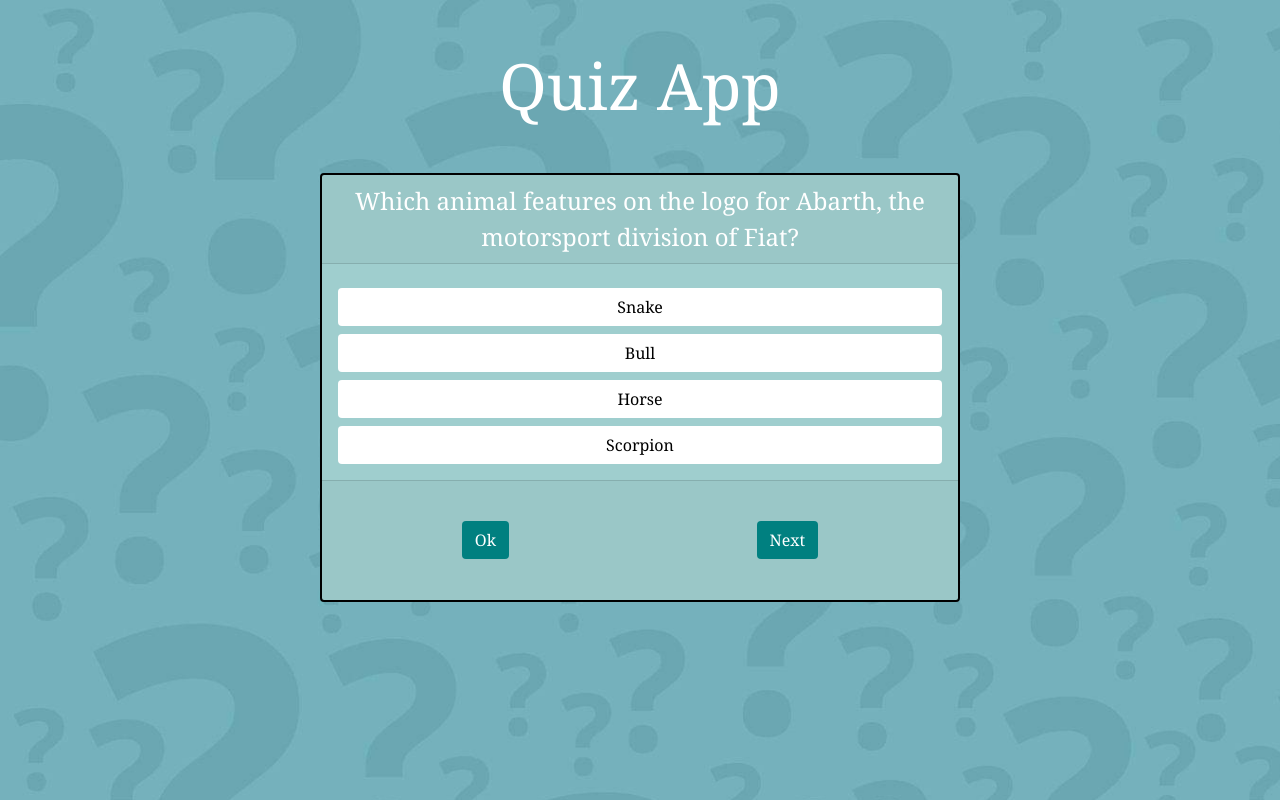
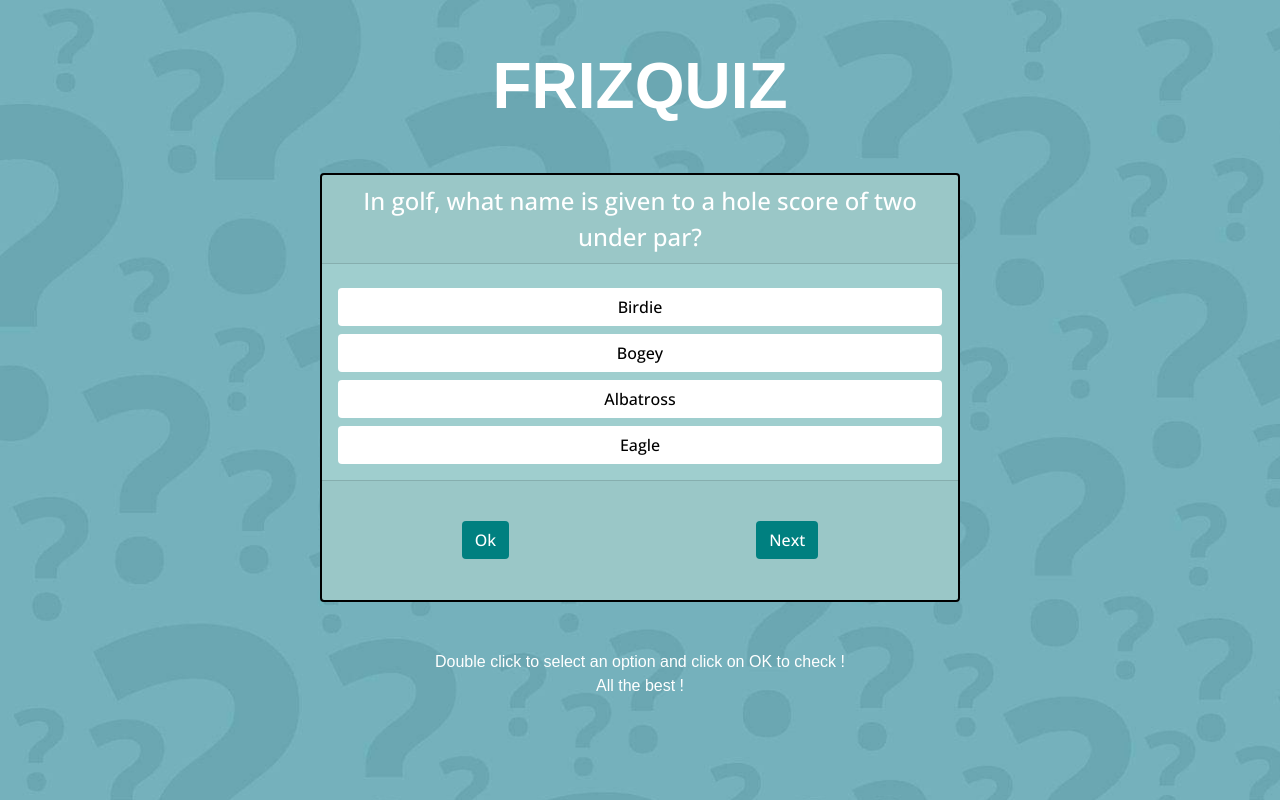
Before and after one commit to Mayankk7/frizquiz, a React (Create React App) app: page /quiz in a window 1280 px wide. Shown: the top 800 px of the page. Built offline with nearby package versions, Linux system fonts and the light colour scheme.

Commit message:
adding styles

```diff
--- a/src/App.css
+++ b/src/App.css
@@ -1,17 +1,20 @@
-@import url('https://fonts.googleapis.com/css2?family=Josefin+Sans:wght@300;400&display=swap');
 @import url('https://fonts.googleapis.com/css2?family=Source+Sans+3:ital,wght@1,800&display=swap');
-
+@import url('https://fonts.googleapis.com/css2?family=Open+Sans:wght@500&display=swap');
 .App {
   text-align: center;
 }
 
+.heading{
+  font-family: 'Source Sans 3', sans-serif;
+  margin-top:20vh!important;
+}
 body{
   background: url(./bg.jpg);
   height:120vh;
   background-size: cover;
   background-position: fixed;
   background-repeat: no-repeat;
-  font-family: Georgia, 'Times New Roman', Times, serif;
+  font-family: 'Open Sans', sans-serif;
 }
 
 h1{
@@ -80,43 +83,19 @@ input:focus{
   outline:none!important;
 }
 
-@media (prefers-reduced-motion: no-preference) {
-  .App-logo {
-    animation: App-logo-spin infinite 20s linear;
-  }
+.head{
+  font-family: 'Source Sans 3', sans-serif;
+  font-weight: 800;
+  text-decoration: italic;
 }
 
-.App-header {
-  background-color: #282c34;
-  min-height: 100vh;
-  display: flex;
-  flex-direction: column;
-  align-items: center;
-  justify-content: center;
-  font-size: calc(10px + 2vmin);
-  color: white;
-}
-
-.App-link {
-  color: #61dafb;
-}
-
-.head{
+.footer{
+  color:white;
   font-family: 'Source Sans 3', sans-serif;
-}
-
-@keyframes App-logo-spin {
-  from {
-    transform: rotate(0deg);
-  }
-  to {
-    transform: rotate(360deg);
-  }
 }
 
 @media (max-width:670px) {
   .card-header{
     font-size:1rem!important;
   }
-
 }
--- a/src/components/Home.js
+++ b/src/components/Home.js
@@ -10,7 +10,7 @@ const Home = () => {
     }
     return (
             <div className='container mt-5 top'>
-            <h1 className='head'>QUIZ APP</h1>
+            <h1 className='head'>FRIZQUIZ</h1>
             <div className='mt-5'>
             <input type="text" className="mx-3" placeholder='Name' onChange={(e)=> {setname(e.target.value);}}/>
             <button className='btn mt-2' onClick={() => {startquiz()}}>Start!</button>
--- a/src/components/Quiz.js
+++ b/src/components/Quiz.js
@@ -70,7 +70,7 @@ const Quiz = ({ score, setscore }) => {
 
         <div>
             <div className='container mt-5'>
-                <h1>Quiz App</h1>
+                <h1 className='head'>FRIZQUIZ</h1>
             </div>
             <div class="card text-center w-50 m-auto mt-5 ">
                 <div class="card-header h-50">
@@ -88,11 +88,14 @@ const Quiz = ({ score, setscore }) => {
                     }
                 </div>
                 <div class="card-footer d-flex flex-direction justify-space-between">
-                    {!answered && <button className='btn btn-w m-auto' onClick={() => { showans(); }}>Ok</button>}
+                    {!answered && <button className='btn btn-w m-auto' onClick={() =>showans() }>Ok</button>}
                     <button className='btn btn-w m-auto' onClick={() => {
                         select ? (nextques()) : (alert("Please Select an option"))
                     }}>Next</button>
                 </div>
+            </div>
+            <div className='footer mt-5'>
+                Double click to select an option and click on OK to check !<br/>All the best !
             </div>
         </div>
     )
--- a/src/components/Result.js
+++ b/src/components/Result.js
@@ -5,7 +5,7 @@ const Result = () => {
     const scored = localStorage.getItem('score');
     return (
         <div className='mt-5'>
-            <div className='mt-5'>
+            <div className='heading'>
             <h1>Hey {name}, Your Score is :</h1>
             <div className='mt-5'>
                 <h1>{scored}</h1>
--- a/src/data.json
+++ b/src/data.json
@@ -1,109 +1,102 @@
-
 [
   {
-        "category": "Vehicles",
-        "question": "Which animal features on the logo for Abarth, the motorsport division of Fiat?",
-        "correct_answer": "Scorpion",
+    "question": "In golf, what name is given to a hole score of two under par?",
+    "correct_answer": "Eagle",
     "options": [
-          "Snake",
-          "Bull",
-          "Horse",
-          "Scorpion"
+      "Birdie",
+      "Bogey",
+      "Albatross",
+      "Eagle"
     ]
   },
   {
-        "category": "Entertainment: Music",
-        "question": "Which member of the English band &quot;The xx released their solo album In Colour in 2015?",
-        "correct_answer": "Jamie xx",
+    "question": "In what sport is a shuttlecock used?",
+    "correct_answer": "Badminton",
     "options": [
-          "Romy Madley Croft",
-          "Oliver Sim",
-          "Jamie xx",
-          "Baria Qureshi"
+      "Badminton",
+      "Table Tennis",
+      "Rugby",
+      "Cricket"
     ]
   },
   {
-        "category": "History",
-        "question": "I disapprove of what you say, but I will defend to the death your right to say it is a quote from French philosopher Voltaire.",
-        "correct_answer": "False",
+    "question": "In baseball, how many fouls are an out?",
+    "correct_answer": "0",
     "options": [
-          "True",
-          "False"
+      "5",
+      "3",
+      "2",
+      "0"
     ]
   },
   {
-        "category": "Entertainment: Music",
-        "question": "Which of these is NOT a song on The Beatles 1968 self titled album, also known as the White album?",
-        "correct_answer": "Being For The Benefit Of Mr. Kite!",
+    "question": "Which country has hosted the 2018 FIFA World Cup?",
+    "correct_answer": "Russia",
     "options": [
-          "Why Dont We Do It in the Road?",
-          "Everybodys Got Something to Hide Except Me and My Monkey",
-          "The Continuing Story of Bungalow Bill",
-          "Being For The Benefit Of Mr. Kite!"
+      "Russia",
+      "Germany",
+      "United States",
+      "Saudi Arabia"
     ]
   },
   {
-        "category": "General Knowledge",
-        "question": "What is the romanized Japanese word for university?",
-        "correct_answer": "Daigaku",
+    "question": "This Canadian television sportscaster is known for his Hockey Night in Canada role, a commentary show during hockey games.",
+    "correct_answer": "Don Cherry",
     "options": [
-          "Toshokan",
-          "Jimusho",
-          "Daigaku",
-          "Shokudou"
+      "Don McKellar",
+      "Don Taylor ",
+      "Don Cherry",
+      "Donald Sutherland"
     ]
   },
   {
-        "category": "General Knowledge",
-        "question": "The French word to travel is Travail",
-        "correct_answer": "False",
+    "question": "Which boxer was banned for taking a bite out of Evander Holyfields ear in 1997?",
+    "correct_answer": "Mike Tyson",
     "options": [
-          "True",
-          "False"
+      "Mike Tyson",
+      "Roy Jones Jr.",
+      "Evander Holyfield",
+      "Lennox Lewis"
     ]
   },
   {
-        "category": "Entertainment: Video Games",
-        "question": "The creator of the Touhou Project series is:",
-        "correct_answer": "ZUN",
+    "question": "What team did England beat to win in the 1966 World Cup final?",
+    "correct_answer": "West Germany",
     "options": [
-          "SUN",
-          "RUN",
-          "ZUN",
-          "PUN"
+      "Soviet Union",
+      "Portugal",
+      "West Germany",
+      "Brazil"
     ]
   },
   {
-        "category": "Entertainment: Video Games",
-        "question": "Gimmick! is a Japanese Famicom game that uses a sound chip expansion in the cartridge. What is it called?",
-        "correct_answer": "FME-7",
+    "question": "Who is often called the Maestro in the mens tennis circuit?",
+    "correct_answer": "Roger Federer",
     "options": [
-          "VRC7",
-          "VRC6",
-          "MMC5",
-          "FME-7"
+      "Roger Federer",
+      "Bill Tilden",
+      "Boris Becker",
+      "Pete Sampras"
     ]
   },
   {
-        "category": "Entertainment: Film",
-        "question": "Who directed the movie Alien?",
-        "correct_answer": "Ridley Scott",
+    "question": "The Los Angeles Dodgers were originally from what U.S. city?",
+    "correct_answer": "Brooklyn",
     "options": [
-            "Ridley Scott",
-          "Christopher Nolan",
-          "Michael Bay",
-          "James Cameron"
+      "Las Vegas",
+      "Boston",
+      "Seattle",
+      "Brooklyn"
     ]
   },
   {
-        "category": "Entertainment: Japanese Anime & Manga",
-        "question": "What colour hair does the main character of the Yu-Gi-Oh! original anime series have?",
-        "correct_answer": "Red, black and yellow",
+    "question": "Who won the UEFA Champions League in 2016?",
+    "correct_answer": "Real Madrid C.F.",
     "options": [
-          "Red, yellow and green",
-          "Red, black and green",
-          "Red, black and yellow",
-          "Red, purple and blue"
+      "FC Bayern Munich",
+      "Real Madrid C.F.",
+      "Atletico Madrid",
+      "Manchester City F.C."
     ]
   }
 ]
```
Lines whose indentation alone changed are shown as unchanged.
